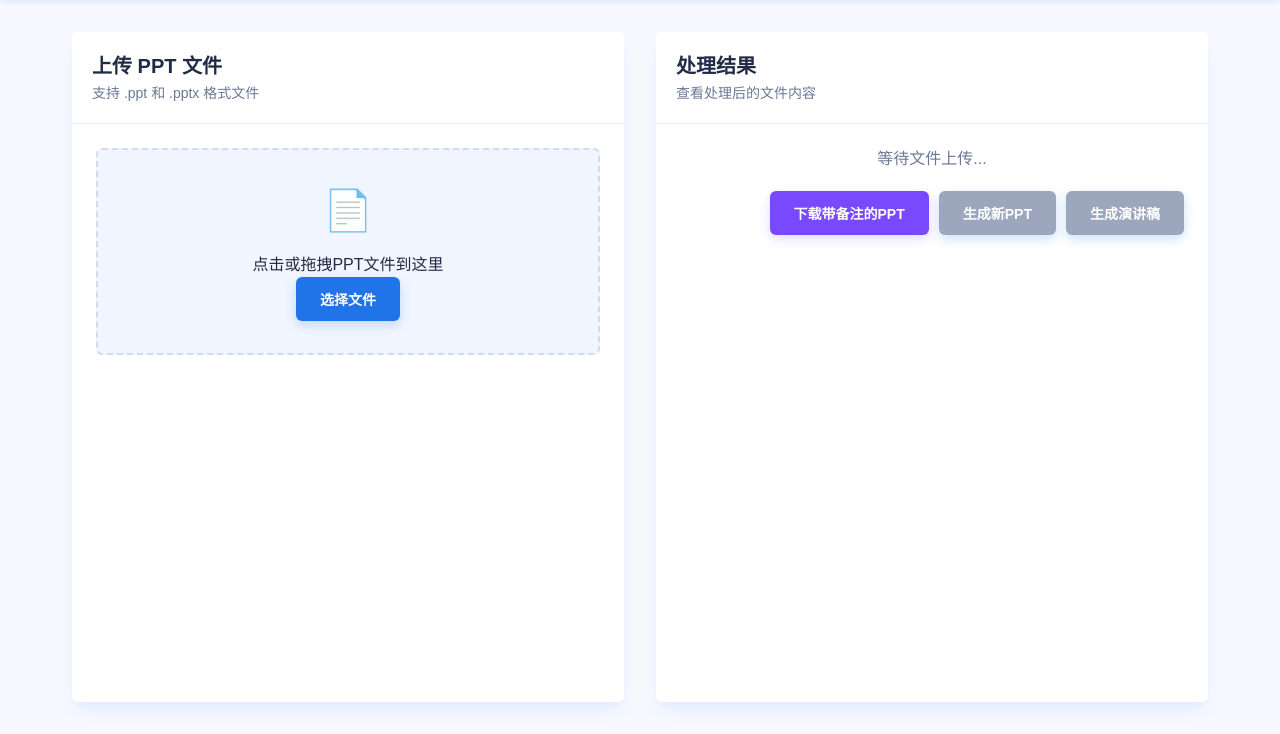
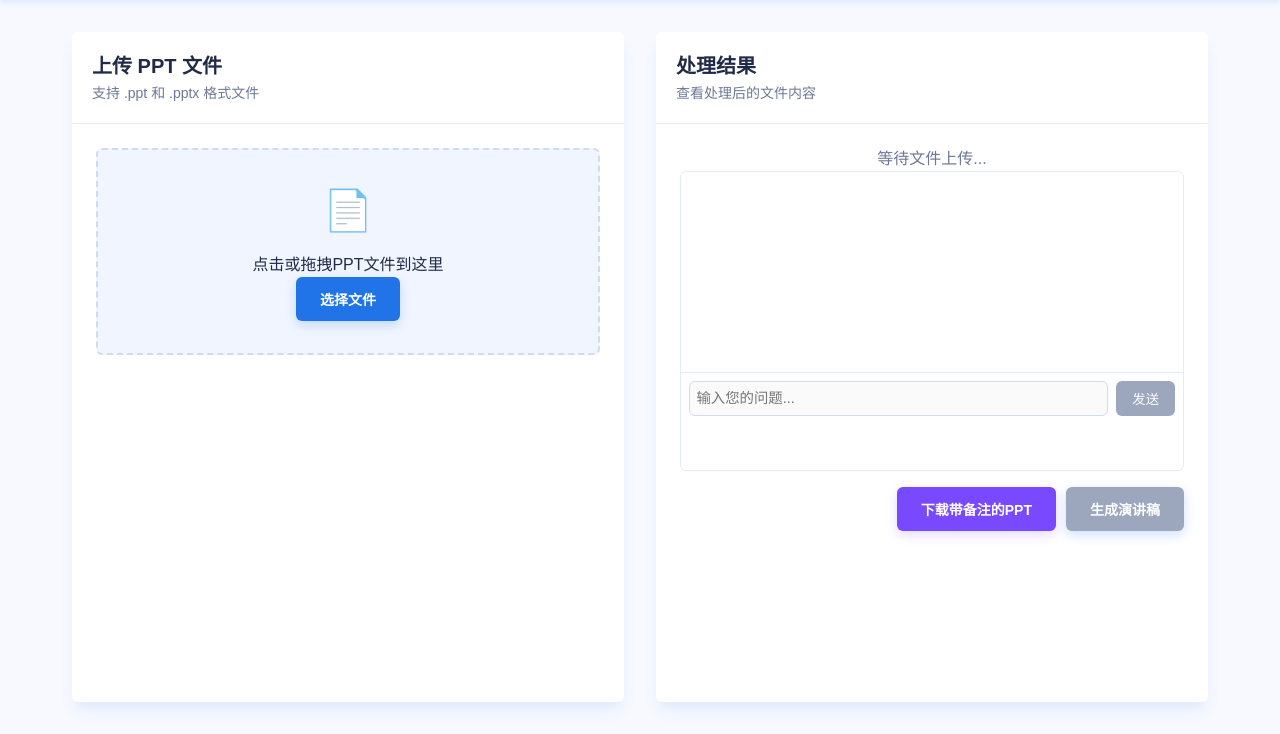
Before and after one commit to xieeddebug/pptAI-, a Flask app: page / in a window 1280 px wide. Shown: the part 66-800 px from the top of the page. Run offline with Flask 3, Linux system fonts and the light colour scheme.

Commit message:
备注功能 演讲稿功能 ppt对话功能

```diff
--- a/app.py
+++ b/app.py
@@ -1,4 +1,4 @@
-from flask import Flask, request, send_file, render_template, jsonify
+from flask import Flask, request, send_file, render_template, jsonify, make_response, Response
 from pptx import Presentation
 import os
 import tempfile
@@ -9,12 +9,18 @@ from docx import Document
 from docx.shared import Pt, RGBColor
 from docx.enum.text import WD_ALIGN_PARAGRAPH
 from docx.oxml.ns import qn
+import io
+import base64
 
 app = Flask(__name__)
 
 # Dify API配置
 DIFY_API_URL = "http://10.119.14.166/v1/chat-messages"
 DIFY_API_KEY = "Bearer app-ujLJoBR6bFWdo33nqmgOoEdM"
+
+# PPT对话助手API配置
+CHAT_API_URL = "http://10.119.14.166/v1/chat-messages"
+CHAT_API_KEY = "Bearer app-aaAtWp12EleFXiKB2L7lgm2J"
 
 def get_dify_response(slide_text):
     headers = {
@@ -119,6 +125,51 @@ def create_word_document(speech_text):
 
     return doc
 
+def get_chat_response(prompt):
+    headers = {
+        "Content-Type": "application/json",
+        "Accept": "application/json",
+        "Authorization": CHAT_API_KEY
+    }
+
+    data = {
+        "query": prompt,
+        "response_mode": "blocking",
+        "conversation_id": "",
+        "user": "ppt_user",
+        "inputs": {},
+        "query_parameters": {}
+    }
+
+    try:
+        print(f"正在调用Chat API，内容：{prompt[:100]}...")  # 打印前100个字符
+        response = requests.post(CHAT_API_URL, headers=headers, json=data)
+        print(f"API响应状态码：{response.status_code}")
+        print(f"API响应内容：{response.text[:200]}...")  # 打印前200个字符
+
+        response.raise_for_status()
+        result = response.json()
+
+        if 'answer' in result:
+            return result['answer']
+        elif 'choices' in result and len(result['choices']) > 0:
+            return result['choices'][0].get('message', {}).get('content', '')
+        else:
+            print(f"API返回结果格式：{json.dumps(result, ensure_ascii=False)}")
+            return "无法解析API返回结果"
+
+    except requests.exceptions.RequestException as e:
+        print(f"API请求错误: {str(e)}")
+        return f"API请求错误: {str(e)}"
+    except json.JSONDecodeError as e:
+        print(f"JSON解析错误: {str(e)}")
+        print(f"原始响应内容: {response.text}")
+        return "API返回格式错误"
+    except Exception as e:
+        print(f"其他错误: {str(e)}")
+        print(f"错误堆栈: {traceback.format_exc()}")
+        return f"发生错误: {str(e)}"
+
 @app.route('/')
 def index():
     return render_template('index.html')
@@ -132,8 +183,8 @@ def process_ppt():
     if file.filename == '':
         return jsonify({'error': '没有选择文件'}), 400
 
-    if not (file.filename.endswith('.ppt') or file.filename.endswith('.pptx')):
-        return jsonify({'error': '请上传PPT文件（.ppt或.pptx格式）'}), 400
+    if not file.filename.endswith(('.ppt', '.pptx')):
+        return jsonify({'error': '请上传PPT文件'}), 400
 
     try:
         # 创建临时文件保存上传的PPT
@@ -178,9 +229,6 @@ def process_ppt():
         prs.save(output_path)
         print("\nPPT处理完成")
 
-        # 删除临时输入文件
-        os.unlink(input_path)
-
         # 发送处理后的文件
         return send_file(
             output_path,
@@ -190,14 +238,14 @@ def process_ppt():
         )
 
     except Exception as e:
-        print(f"处理PPT时出错: {str(e)}")
+        print(f"处理文件时出错: {str(e)}")
         print(f"错误堆栈: {traceback.format_exc()}")
         # 清理临时文件
         if 'input_path' in locals():
             os.unlink(input_path)
         if 'output_path' in locals():
             os.unlink(output_path)
-        return jsonify({'error': f'处理文件时出错: {str(e)}'}), 500
+        return jsonify({'error': str(e)}), 500
 
 @app.route('/api/generate-speech', methods=['POST'])
 def generate_speech_route():
@@ -258,5 +306,96 @@ def generate_speech_route():
             os.unlink(doc_path)
         return jsonify({'error': f'生成演讲稿时出错: {str(e)}'}), 500
 
+@app.route('/api/get-ppt-content', methods=['POST'])
+def get_ppt_content():
+    if 'file' not in request.files:
+        return jsonify({'error': '没有上传文件'}), 400
+
+    file = request.files['file']
+    if file.filename == '':
+        return jsonify({'error': '没有选择文件'}), 400
+
+    if not file.filename.endswith(('.ppt', '.pptx')):
+        return jsonify({'error': '请上传PPT文件'}), 400
+
+    try:
+        # 保存上传的文件
+        temp_file = tempfile.NamedTemporaryFile(delete=False, suffix='.pptx')
+        file.save(temp_file.name)
+
+        # 读取PPT内容
+        prs = Presentation(temp_file.name)
+        content = []
+
+        for slide in prs.slides:
+            slide_text = ""
+            for shape in slide.shapes:
+                if hasattr(shape, "text"):
+                    slide_text += shape.text + "\n"
+            content.append(slide_text.strip())
+
+        # 清理临时文件
+        os.unlink(temp_file.name)
+
+        return jsonify({'content': '\n\n'.join(content)})
+    except Exception as e:
+        return jsonify({'error': str(e)}), 500
+
+@app.route('/api/chat', methods=['POST'])
+def chat():
+    if 'file' not in request.files:
+        return jsonify({'error': '没有上传文件'}), 400
+
+    file = request.files['file']
+    if file.filename == '':
+        return jsonify({'error': '没有选择文件'}), 400
+
+    if not (file.filename.endswith('.ppt') or file.filename.endswith('.pptx')):
+        return jsonify({'error': '请上传PPT文件（.ppt或.pptx格式）'}), 400
+
+    try:
+        # 创建临时文件保存上传的PPT
+        with tempfile.NamedTemporaryFile(delete=False, suffix='.pptx') as temp_input:
+            file.save(temp_input.name)
+            input_path = temp_input.name
+
+        # 打开PPT文件
+        prs = Presentation(input_path)
+
+        # 提取所有文本
+        all_text = ""
+        for i, slide in enumerate(prs.slides, 1):
+            slide_text = ""
+            for shape in slide.shapes:
+                if hasattr(shape, "text"):
+                    slide_text += shape.text + "\n"
+            all_text += f"第{i}页：\n{slide_text}\n"
+
+        # 获取用户问题
+        data = request.form
+        question = data.get('question', '')
+
+        # 构建prompt
+        prompt = f"""基于以下PPT内容回答问题。如果问题与PPT内容无关，请说明无法回答。
+
+PPT内容：
+{all_text}
+
+问题：{question}
+
+请提供准确、简洁的回答。"""
+
+        # 调用Chat API
+        response = get_chat_response(prompt)
+        return jsonify({'answer': response})
+
+    except Exception as e:
+        print(f"处理对话时出错: {str(e)}")
+        print(f"错误堆栈: {traceback.format_exc()}")
+        # 清理临时文件
+        if 'input_path' in locals():
+            os.unlink(input_path)
+        return jsonify({'error': f'处理对话时出错: {str(e)}'}), 500
+
 if __name__ == '__main__':
     app.run(debug=True, host='0.0.0.0', port=5000)
--- a/templates/index.html
+++ b/templates/index.html
@@ -98,6 +98,9 @@
 
         .panel-content {
             padding: 1.5rem;
+            display: flex;
+            flex-direction: column;
+            height: 100%;
         }
 
         .upload-area {
@@ -162,6 +165,12 @@
             transform: translateY(-1px);
         }
 
+        .btn-download:disabled {
+            background-color: var(--gray-400);
+            cursor: not-allowed;
+            transform: none;
+        }
+
         #file-info {
             margin-top: 1rem;
             padding: 1rem;
@@ -209,11 +218,14 @@
             display: flex;
             justify-content: flex-end;
             gap: 10px;
-            margin-top: 20px;
+            margin-top: 0;
         }
         .progress {
             display: none;
             margin-top: 1rem;
+            text-align: center;
+            color: var(--primary);
+            font-size: 0.875rem;
         }
         .progress-bar {
             width: 100%;
@@ -228,6 +240,130 @@
             width: 0%;
             transition: width 0.3s ease;
         }
+        .progress-text {
+            text-align: center;
+            color: var(--primary);
+            font-size: 0.875rem;
+            margin-top: 0.5rem;
+        }
+
+        .chat-container {
+            flex-grow: 1;
+            display: flex;
+            flex-direction: column;
+            margin-bottom: 1rem;
+            border: 1px solid var(--gray-200);
+            border-radius: var(--border-radius);
+            overflow: hidden;
+            min-height: 250px;
+            max-height: 300px;
+        }
+
+        .chat-messages {
+            flex-grow: 1;
+            padding: 0.75rem;
+            overflow-y: auto;
+            max-height: 200px;
+        }
+
+        .message {
+            margin-bottom: 0.5rem;
+            padding: 0.4rem 0.6rem;
+            border-radius: var(--border-radius);
+            max-width: 80%;
+            font-size: 0.85rem;
+        }
+
+        .message p {
+            margin-bottom: 0.5rem;
+        }
+
+        .message ul, .message ol {
+            margin-bottom: 0.5rem;
+            padding-left: 1.5rem;
+        }
+
+        .message li {
+            margin-bottom: 0.25rem;
+        }
+
+        .message strong {
+            font-weight: 600;
+            color: var(--primary);
+        }
+
+        .message em {
+            font-style: italic;
+        }
+
+        .message code {
+            background-color: var(--gray-100);
+            padding: 0.2rem 0.4rem;
+            border-radius: 0.2rem;
+            font-family: monospace;
+        }
+
+        .message pre {
+            background-color: var(--gray-100);
+            padding: 0.5rem;
+            border-radius: 0.3rem;
+            overflow-x: auto;
+            margin: 0.5rem 0;
+        }
+
+        .message pre code {
+            background-color: transparent;
+            padding: 0;
+        }
+
+        .user-message {
+            background-color: var(--primary-light);
+            margin-left: auto;
+        }
+
+        .assistant-message {
+            background-color: var(--gray-100);
+            margin-right: auto;
+        }
+
+        .chat-input {
+            display: flex;
+            gap: 0.5rem;
+            padding: 0.5rem;
+            border-top: 1px solid var(--gray-200);
+            background-color: white;
+        }
+
+        .chat-input input {
+            flex-grow: 1;
+            padding: 0.4rem;
+            border: 1px solid var(--gray-300);
+            border-radius: var(--border-radius);
+            outline: none;
+            font-size: 0.9rem;
+        }
+
+        .chat-input input:focus {
+            border-color: var(--primary);
+        }
+
+        .chat-input button {
+            padding: 0.5rem 1rem;
+            background-color: var(--primary);
+            color: white;
+            border: none;
+            border-radius: var(--border-radius);
+            cursor: pointer;
+        }
+
+        .chat-input button:hover {
+            background-color: var(--primary-dark);
+        }
+
+        .chat-input button:disabled {
+            background-color: var(--gray-400);
+            cursor: not-allowed;
+        }
 
         @media (max-width: 768px) {
             .container {
@@ -240,6 +376,7 @@
             }
         }
     </style>
+    <script src="https://cdn.jsdelivr.net/npm/marked/marked.min.js"></script>
 </head>
 <body>
     <header class="top-header">
@@ -266,9 +403,7 @@
                     <div class="file-size"></div>
                 </div>
                 <div class="progress" id="progress">
-                    <div class="progress-bar">
-                        <div class="progress-fill"></div>
-                    </div>
+                    正在处理第 0/0 页...
                 </div>
                 <div class="error" id="error"></div>
             </div>
@@ -284,11 +419,17 @@
                     等待文件上传...
                 </div>
                 <div id="result-text" style="display: none;"></div>
+                <div class="chat-container">
+                    <div class="chat-messages" id="chat-messages"></div>
+                    <div class="chat-input">
+                        <input type="text" id="chat-input" placeholder="输入您的问题..." disabled>
+                        <button id="send-message" disabled>发送</button>
+                    </div>
+                </div>
                 <div class="button-group">
                     <button class="btn btn-download" id="download-btn">
                         <span>下载带备注的PPT</span>
                     </button>
-                    <button class="btn btn-primary" id="generatePptButton" onclick="generatePpt()" disabled>生成新PPT</button>
                     <button class="btn btn-primary" id="speechButton" onclick="generateSpeech()" disabled>生成演讲稿</button>
                 </div>
             </div>
@@ -307,8 +448,11 @@
         const resultText = document.getElementById('result-text');
         const downloadBtn = document.getElementById('download-btn');
         const speechButton = document.getElementById('speechButton');
-        const generatePptButton = document.getElementById('generatePptButton');
+        const chatInput = document.getElementById('chat-input');
+        const sendMessage = document.getElementById('send-message');
+        const chatMessages = document.getElementById('chat-messages');
         let currentFile = null;
+        let pptContent = '';
 
         uploadBtn.addEventListener('click', () => {
             fileInput.click();
@@ -363,17 +507,23 @@
 
             currentFile = file;
             speechButton.disabled = false;
-            generatePptButton.disabled = false;
+            chatInput.disabled = false;
+            sendMessage.disabled = false;
             resultPlaceholder.style.display = 'none';
             resultText.style.display = 'none';
 
             progress.style.display = 'block';
+            progress.textContent = '正在处理...';
             uploadBtn.disabled = true;
+            downloadBtn.disabled = true;
             downloadBtn.style.display = 'inline-flex';
+
+            const formData = new FormData();
+            formData.append('file', file);
 
             fetch('/api/process-ppt', {
                 method: 'POST',
-                body: new FormData(new Blob([JSON.stringify({ file: file })]))
+                body: formData
             })
             .then(response => {
                 if (!response.ok) {
@@ -390,6 +540,7 @@
 
                 const url = window.URL.createObjectURL(blob);
                 downloadBtn.setAttribute('data-file-url', url);
+                downloadBtn.disabled = false;
 
                 error.textContent = '处理成功！';
                 error.classList.add('success');
@@ -399,12 +550,26 @@
                     error.style.display = 'none';
                     error.classList.remove('success');
                 }, 3000);
+
+                // 获取PPT内容
+                const formData = new FormData();
+                formData.append('file', file);
+                return fetch('/api/get-ppt-content', {
+                    method: 'POST',
+                    body: formData
+                });
+            })
+            .then(response => response.json())
+            .then(data => {
+                pptContent = data.content;
             })
             .catch(err => {
                 error.textContent = err.message;
                 error.style.display = 'block';
                 console.error('Error:', err);
                 downloadBtn.style.display = 'none';
+                chatInput.disabled = true;
+                sendMessage.disabled = true;
             })
             .finally(() => {
                 progress.style.display = 'none';
@@ -434,7 +599,7 @@
                 speechButton.disabled = true;
                 showStatus('正在生成演讲稿...', 'success');
                 progress.style.display = 'block';
-                progress.querySelector('.progress-fill').style.width = '0%';
+                progress.textContent = '正在处理第 0/0 页...';
 
                 const response = await fetch('/api/generate-speech', {
                     method: 'POST',
@@ -457,55 +622,10 @@
                 document.body.removeChild(a);
 
                 showStatus('演讲稿生成成功！', 'success');
-                progress.querySelector('.progress-fill').style.width = '100%';
             } catch (error) {
                 showStatus('生成失败：' + error.message, 'error');
             } finally {
                 speechButton.disabled = false;
-                setTimeout(() => {
-                    progress.style.display = 'none';
-                }, 1000);
-            }
-        }
-
-        async function generatePpt() {
-            if (!currentFile) return;
-
-            const formData = new FormData();
-            formData.append('file', currentFile);
-
-            try {
-                generatePptButton.disabled = true;
-                showStatus('正在为PPT添加备注...', 'success');
-                progress.style.display = 'block';
-                progress.querySelector('.progress-fill').style.width = '0%';
-
-                const response = await fetch('/api/process-ppt', {
-                    method: 'POST',
-                    body: formData
-                });
-
-                if (!response.ok) {
-                    const error = await response.json();
-                    throw new Error(error.error || '生成失败');
-                }
-
-                const blob = await response.blob();
-                const url = window.URL.createObjectURL(blob);
-                const a = document.createElement('a');
-                a.href = url;
-                a.download = 'processed_ppt.pptx';
-                document.body.appendChild(a);
-                a.click();
-                window.URL.revokeObjectURL(url);
-                document.body.removeChild(a);
-
-                showStatus('PPT备注添加成功！', 'success');
-                progress.querySelector('.progress-fill').style.width = '100%';
-            } catch (error) {
-                showStatus('生成失败：' + error.message, 'error');
-            } finally {
-                generatePptButton.disabled = false;
                 setTimeout(() => {
                     progress.style.display = 'none';
                 }, 1000);
@@ -517,6 +637,56 @@
             error.className = type;
             error.style.display = 'block';
         }
+
+        sendMessage.addEventListener('click', async () => {
+            const message = chatInput.value.trim();
+            if (!message || !currentFile) return;
+
+            // 添加用户消息
+            addMessage(message, 'user');
+            chatInput.value = '';
+
+            try {
+                const formData = new FormData();
+                formData.append('file', currentFile);
+                formData.append('question', message);
+
+                const response = await fetch('/api/chat', {
+                    method: 'POST',
+                    body: formData
+                });
+
+                if (!response.ok) {
+                    throw new Error('获取回答失败');
+                }
+
+                const data = await response.json();
+                addMessage(data.answer, 'assistant');
+            } catch (error) {
+                addMessage('抱歉，获取回答时出现错误。', 'assistant');
+            }
+        });
+
+        chatInput.addEventListener('keypress', (e) => {
+            if (e.key === 'Enter') {
+                sendMessage.click();
+            }
+        });
+
+        function addMessage(text, type) {
+            const messageDiv = document.createElement('div');
+            messageDiv.className = `message ${type}-message`;
+
+            // 使用marked库渲染Markdown
+            if (type === 'assistant') {
+                messageDiv.innerHTML = marked.parse(text);
+            } else {
+                messageDiv.textContent = text;
+            }
+
+            chatMessages.appendChild(messageDiv);
+            chatMessages.scrollTop = chatMessages.scrollHeight;
+        }
     </script>
 </body>
 </html>
```
